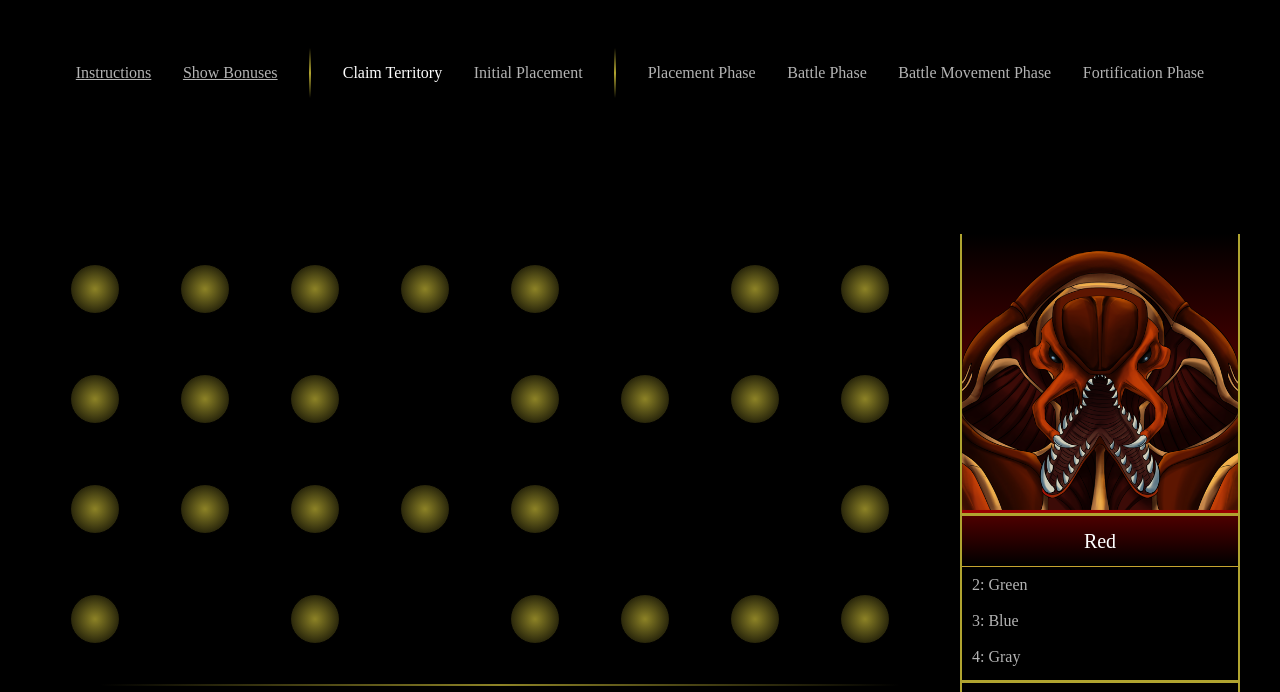
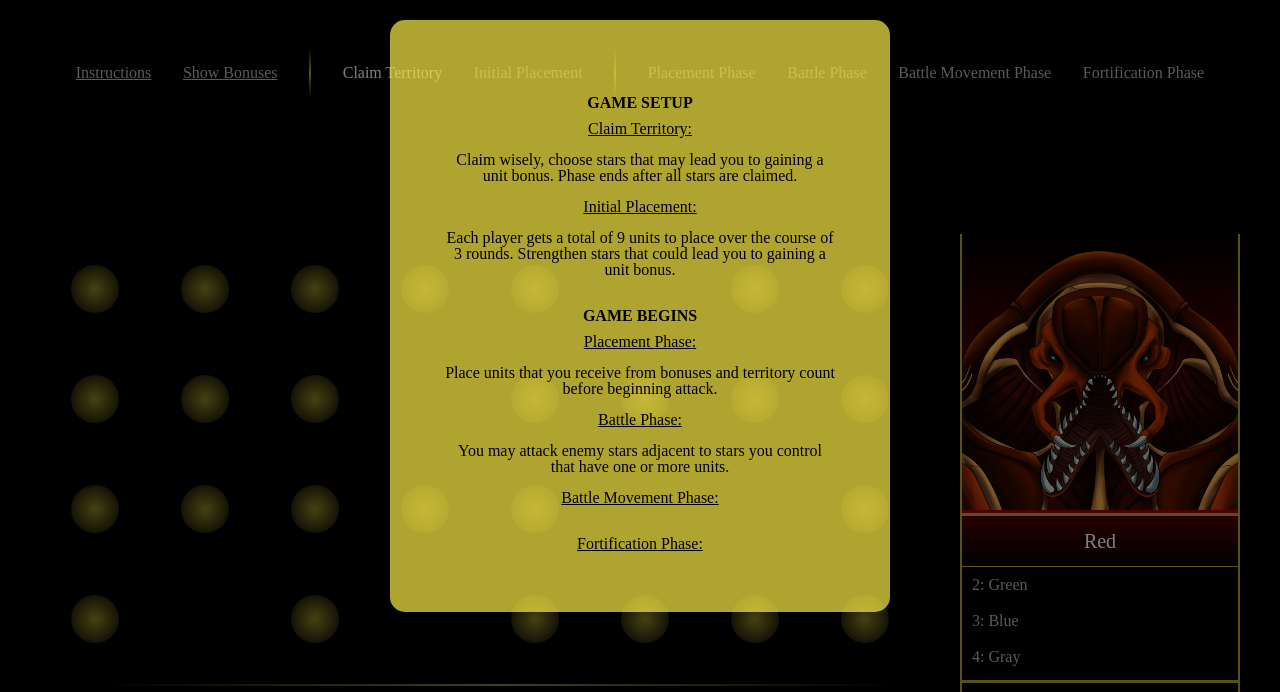
Before and after one commit to zachvaillan/JavaScript-Project, a plain HTML site: page src/index.html in a window 1280 px wide. Shown: the top 692 px of the page. Drawn offline with Linux system fonts and the light colour scheme.

Commit message:
add partial instructions modal

```diff
--- a/src/game.js
+++ b/src/game.js
@@ -17,7 +17,9 @@ class Game {
         this.turn4 = document.createElement('div');
         this.btnContainer = document.createElement("div");
         this.btnContainer.classList.add("end-turn-btn-container");
+
         this.showBonuses = document.getElementById("show-bonuses");
+        this.showInstructions = document.getElementById("show-instructions");
         this.button = null;
 
         this.players = players;
@@ -559,6 +561,10 @@ class Game {
         }
     }
 
+    initiateInstructionsModal(){
+        this.showInstructions.addEventListener("click", () => this.revealInstructions());
+    }
+
 }
 
 export default Game;
--- a/src/index.html
+++ b/src/index.html
@@ -8,9 +8,32 @@
 </head>
 
 <body>
+
+    <div class="instructions-container">
+        <div class="instructions-box">
+            <p class="game-part" class="instruction-el">GAME SETUP</p>
+            <p class="instruction-el">Claim Territory:</p>
+            <p class="instruction-para">Claim wisely, choose stars that may lead you to gaining a unit bonus. Phase ends after all stars are claimed.</p>
+            <p class="instruction-el">Initial Placement:</p>
+            <p class="instruction-para">Each player gets a total of 9 units to place over the course of 3 rounds. Strengthen stars that could lead you to gaining a unit bonus.</p>
+            <p class="game-part" class="instruction-el">GAME BEGINS</p>
+            <p class="instruction-el">Placement Phase:</p>
+            <p class="instruction-para">Place units that you receive from bonuses and territory count before beginning attack.</p>
+            <p class="instruction-el">Battle Phase:</p>
+            <p class="instruction-para">You may attack enemy stars adjacent to stars you control that have one or more units.</p>
+            <p class="instruction-el">Battle Movement Phase:</p>
+            <p class="instruction-para"></p>
+            <p class="instruction-el">Fortification Phase:</p>
+        </div>
+    </div>
+
     <div class="window">
+
+        <!-- <div class="instructions-container"></div> -->
+
+
         <div class="current-phase">
-            <h2 class="btn-help">Instructions</h2>
+            <h2 class="btn-help" id="show-instructions">Instructions</h2>
             <h2 class="btn-help" id="show-bonuses">Show Bonuses</h2>
             <div class="divider"></div>
             <h2 class="claim">Claim Territory</h2>
@@ -27,10 +50,11 @@
             <p class="the-belt-units">The Belt: 4 Units (bottom)</p>
             <p class="hide-away-units">Hideaway: 3 Units (top right)</p>
         </div>
-        <div id="game-window">
 
-        </div>
+        <div id="game-window"></div>
+
     </div>
+
     <script type="application/javascript" src="../dist/main.js"></script>
 </body>
 
--- a/style.css
+++ b/style.css
@@ -375,3 +375,50 @@ body{
 .hidden{
     visibility: hidden;
 }
+
+.instructions-container{
+    width: 100%;
+    display: flex;
+    justify-content: center;
+}
+
+.window{
+    opacity: .5;
+}
+
+.instructions-box{
+    position: absolute;
+    z-index: 3;
+    background-color: rgba(253, 235, 69, 0.698);
+    width: 400px;
+    margin-top: 20px;
+    padding: 50px;
+    display: flex;
+    justify-content: center;
+    flex-wrap: wrap;
+    border-radius: 15px;
+}
+
+.instruction-el {
+    width: 100%;
+    text-align: center;
+    padding: 10px;
+    text-decoration: underline;
+}
+
+.instruction-para {
+    width: 100%;
+    text-align: center;
+    padding: 5px;
+}
+
+.game-part{
+    padding-top: 25px;
+    font-size: 26;
+    font-weight: 700;
+    text-decoration: none;
+}
+
+.phase-instructions{
+    text-decoration: none;
+}
```
Also changed, not shown: dist/main.js (+1 -1 lines).
